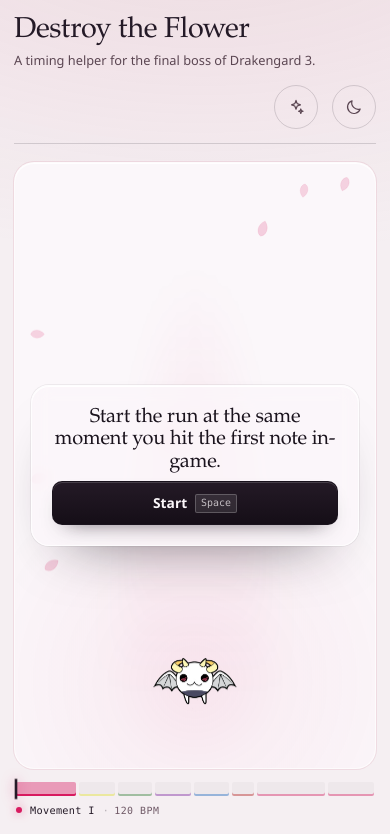
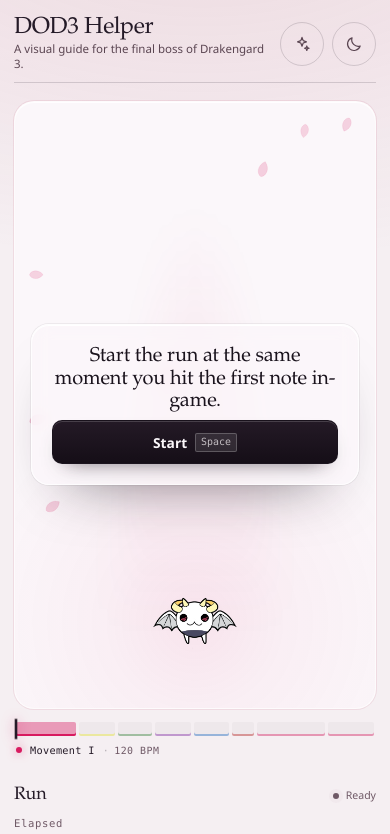
Before and after one commit to dieg-go/dod3-helper-web, a React (Vite) app: page / in a window 390 px wide. Shown: the top 834 px of the page. Built offline with nearby package versions, Linux system fonts and the light colour scheme.

Commit message:
Compact the mobile header
Also folds in the masthead copy refresh, the Zero sprite update, and retiring the run progress bar.

```diff
--- a/src/App.tsx
+++ b/src/App.tsx
@@ -92,12 +92,9 @@
 
       <header className="masthead">
         <div className="brand">
-          {/* <span className="brand-flower" aria-hidden="true">
-            <img src={FLOWER_URL} alt="" />
-          </span> */}
           <div className="brand-copy">
-            <h1>Destroy the Flower</h1>
-            <p>A timing helper for the final boss of Drakengard 3.</p>
+            <h1>DOD3 Helper</h1>
+            <p>A visual guide for the final boss of Drakengard 3.</p>
           </div>
         </div>
 
--- a/src/components/RunPanel.tsx
+++ b/src/components/RunPanel.tsx
@@ -30,8 +30,8 @@
 export function RunPanel({ status, frame, canRun, onToggle, onResetRun }: RunPanelProps) {
   const nextLabel =
     status === 'running' || status === 'paused' ? formatNextIn(frame.nextDueMs) : '—';
-  const progressMax = Math.max(frame.duration, 1);
-  const progressValue = Math.min(frame.elapsed, frame.duration);
+  // const progressMax = Math.max(frame.duration, 1);
+  // const progressValue = Math.min(frame.elapsed, frame.duration);
   const soon =
     !frame.cue && frame.nextDueMs !== null && frame.nextDueMs > 0 && frame.nextDueMs <= SOON_MS;
   const clock = formatClock(frame.elapsed);
@@ -72,13 +72,13 @@
         </div>
       </div>
 
-      <progress
+      {/* <progress
         className="run-progress"
         max={progressMax}
         value={progressValue}
         aria-label="Time through the sequence"
         aria-valuetext={`${formatClock(frame.elapsed)} of ${formatClock(frame.duration)}`}
-      />
+      /> */}
 
       <div className="transport">
         <button
--- a/src/styles.css
+++ b/src/styles.css
@@ -1633,37 +1633,41 @@
     display: none;
   }
 
+  /* One row: the title block and the toggles share the header, so the stage
+     keeps the screen instead of giving up a second row to two buttons. */
   .masthead {
-    flex-direction: column;
-    align-items: flex-start;
-    gap: 14px;
-    padding-bottom: 14px;
+    flex-direction: row;
+    align-items: center;
+    gap: 10px;
+    padding-bottom: 10px;
   }
 
   .masthead-actions {
-    justify-content: flex-end;
-    width: 100%;
+    width: auto;
+    gap: 8px;
   }
 
   .brand {
-    gap: 12px;
+    gap: 10px;
   }
 
   .brand-flower {
-    width: 48px;
-    height: 48px;
+    width: 44px;
+    height: 44px;
   }
 
   .brand-flower img {
-    width: 39px;
+    width: 36px;
   }
 
   .brand-copy h1 {
-    font-size: 1.8rem;
+    font-size: 1.45rem;
   }
 
   .brand-copy p {
-    font-size: 0.8rem;
+    margin-top: 2px;
+    font-size: 0.72rem;
+    line-height: 1.3;
   }
 
   .layout {
```
Also changed, not shown: public/zero.png.
